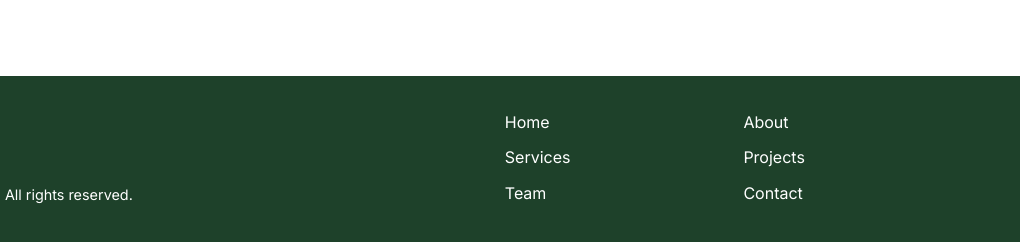
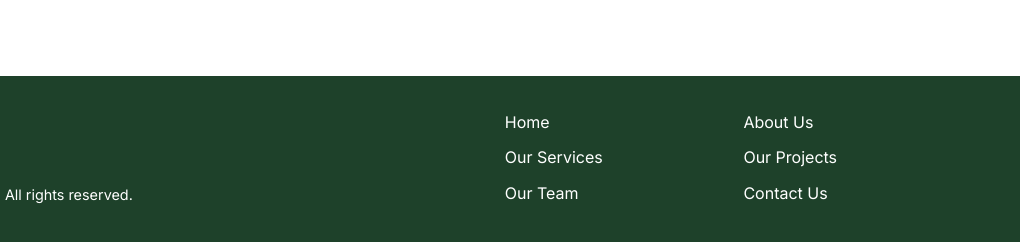
Before and after one commit to Crop-Intelek/Crop-Intelek.github.io, a plain HTML site: page index.html in a window 1280 px wide. Shown: the part 5168-5410 px from the top of the page, 260-1280 px from the left. Drawn offline with Linux system fonts and the light colour scheme.

Commit message:
Refine SEO metadata

```diff
--- a/index.html
+++ b/index.html
@@ -7,15 +7,19 @@
   <meta name="google-site-verification" content="N5GyW9HHIAmbq5ZGIgYMBi_hMhUYAW9rPcvlFM3-FJg" />
 
   <title>CropIntelek – Agricultural Research & Field Trials South Africa</title>
-  <meta name="description" content="CropIntelek (Pty) Ltd provides timely, accurate and quality agricultural research solutions: field trials, efficacy testing, glasshouse trials, data reporting and registration trials across South Africa." />
+  <meta name="description" content="CropIntelek provides accurate agricultural research solutions including field trials, efficacy testing, and registration trials across South Africa." />
   <meta name="keywords" content="agricultural research, field trials, efficacy testing, crop protection, South Africa, registration trials, glasshouse trials, biostimulant, plant growth regulator" />
   <meta name="author" content="CropIntelek (Pty) Ltd" />
   <meta name="robots" content="index, follow" />
   <link rel="canonical" href="https://crop-intelek.github.io/" />
 
-  <!-- SEO: Choose one canonical version (www or non-www) -->
-  <!-- If using custom domain, configure redirects at registrar level -->
-  <!-- For GitHub Pages .github.io domains, both www and non-www work by default -->
+  <!-- SEO: www/non-www subdomain handling -->
+  <!-- For crop-intelek.github.io: Both www and non-www versions work by default -->
+  <!-- To fix duplicate content issue, choose one canonical version: -->
+  <!-- Option 1: Redirect www to non-www (recommended for GitHub Pages) -->
+  <!-- Option 2: Redirect non-www to www -->
+  <!-- Implementation: Configure at domain registrar or hosting provider level -->
+  <!-- Current canonical URL: https://crop-intelek.github.io/ (non-www version) -->
 
   <!-- Cache Control -->
   <meta http-equiv="Cache-Control" content="public, max-age=31536000, immutable">
@@ -26,7 +30,7 @@
   <meta property="og:title" content="CropIntelek – Agricultural Research & Field Trials South Africa" />
   <meta property="og:type" content="website" />
   <meta property="og:url" content="https://crop-intelek.github.io/" />
-  <meta property="og:description" content="CropIntelek provides timely, accurate agricultural research solutions including field trials, efficacy testing, and registration trials across South Africa." />
+  <meta property="og:description" content="CropIntelek provides accurate agricultural research solutions including field trials, efficacy testing, and registration trials across South Africa." />
   <meta property="og:image" content="https://crop-intelek.github.io/assets/logo.webp" />
   <meta property="og:image:width" content="1200" />
   <meta property="og:image:height" content="630" />
@@ -35,7 +39,7 @@
   <!-- Twitter Card -->
   <meta name="twitter:card" content="summary_large_image" />
   <meta name="twitter:title" content="CropIntelek – Agricultural Research & Field Trials South Africa" />
-  <meta name="twitter:description" content="CropIntelek provides timely, accurate agricultural research solutions including field trials, efficacy testing, and registration trials across South Africa." />
+  <meta name="twitter:description" content="CropIntelek provides accurate agricultural research solutions including field trials, efficacy testing, and registration trials across South Africa." />
   <meta name="twitter:image" content="https://crop-intelek.github.io/assets/logo.webp" />
   <meta name="twitter:image:alt" content="CropIntelek Logo - Agricultural Research Company" />
 
@@ -176,6 +180,8 @@
   </script>
 
   <link rel="icon" href="./assets/logo_sqr.webp" />
+  <link rel="apple-touch-icon" href="./assets/logo_sqr.png" />
+  <link rel="apple-touch-icon" sizes="180x180" href="./assets/logo_sqr.png" />
 
   <!-- Performance optimizations -->
   <link rel="preconnect" href="https://fonts.googleapis.com">
@@ -880,11 +886,11 @@
       </div>
       <div class="foot-links">
         <a href="#home">Home</a>
-        <a href="#about">About</a>
-        <a href="#services">Services</a>
-        <a href="#projects">Projects</a>
-        <a href="#team">Team</a>
-        <a href="#contact">Contact</a>
+        <a href="#about">About Us</a>
+        <a href="#services">Our Services</a>
+        <a href="#projects">Our Projects</a>
+        <a href="#team">Our Team</a>
+        <a href="#contact">Contact Us</a>
       </div>
     </div>
   </footer>
```
